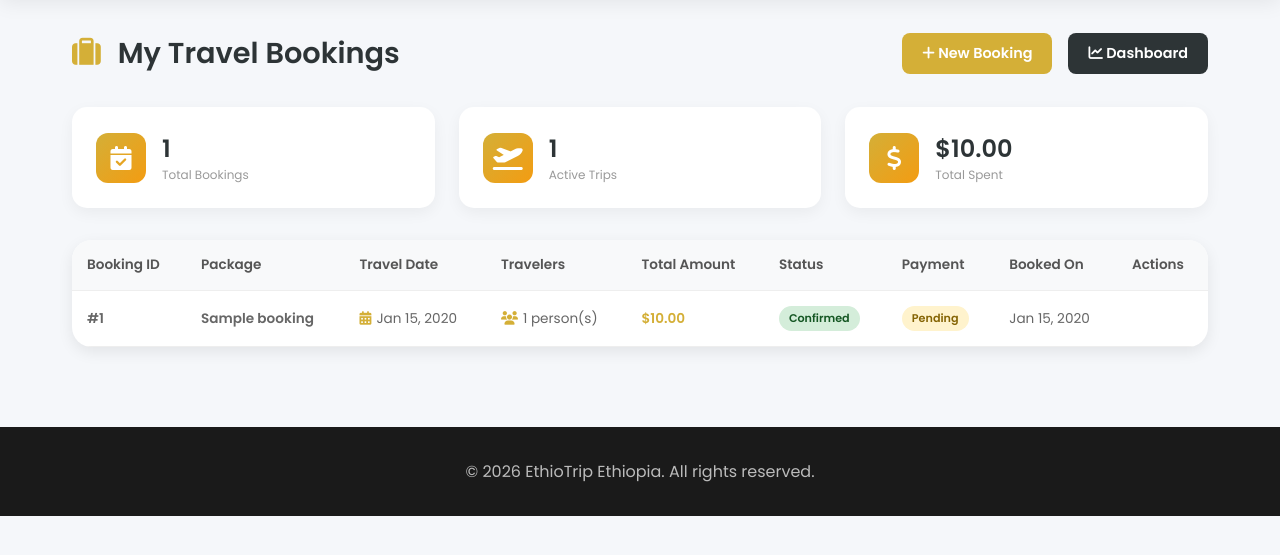
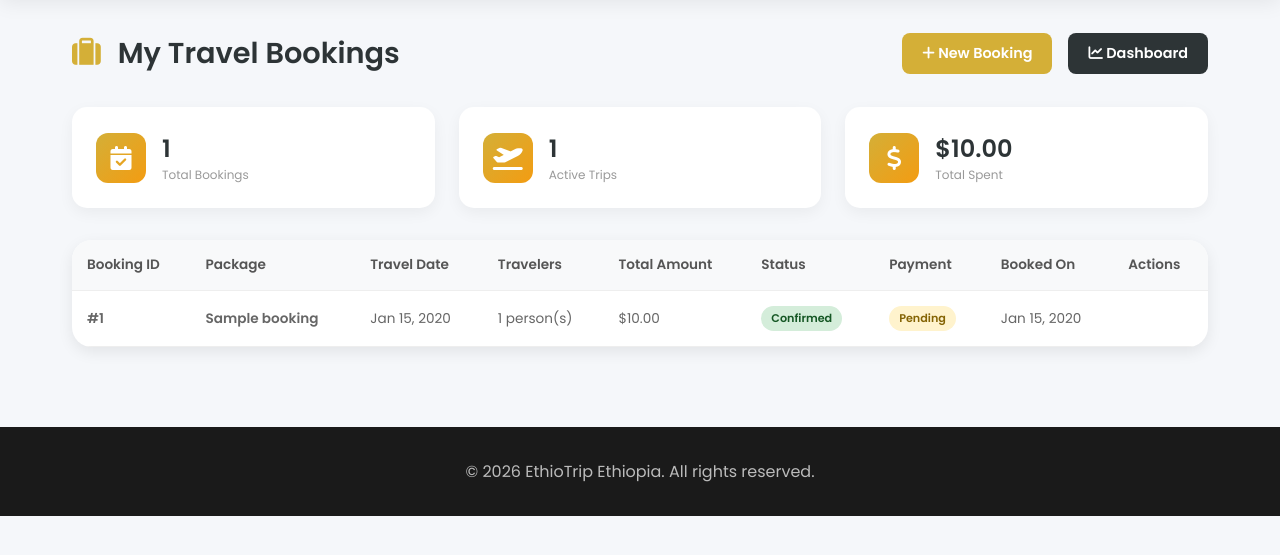
Before and after one commit to Solomon-Academic/EthioTrip, a PHP site: page /bookings.php in a window 1280 px wide. Shown: the part 67-622 px from the top of the page. Run offline with PHP 8.4, Linux system fonts and the light colour scheme; a user stored in the database is signed in; tables that the repository leaves empty hold one stand-in row (values such as "Sample post").

Commit message:
Update bookings.php

```diff
--- a/backend/bookings.php
+++ b/backend/bookings.php
@@ -16,23 +16,25 @@ $query = "SELECT * FROM bookings WHERE user_id = ? ORDER BY created_at DESC";
 $stmt = mysqli_prepare($conn, $query);
 mysqli_stmt_bind_param($stmt, "i", $user_id);
 mysqli_stmt_execute($stmt);
-$bookings = mysqli_stmt_get_result($stmt);
+$result = mysqli_stmt_get_result($stmt);
 
-// Calculate stats
+// Store data in array
+$bookings = [];
 $total_bookings = 0;
 $total_spent = 0;
 $active_bookings = 0;
 
-if ($bookings && mysqli_num_rows($bookings) > 0) {
-    mysqli_data_seek($bookings, 0);
-    while($stat = mysqli_fetch_assoc($bookings)) {
+if ($result && mysqli_num_rows($result) > 0) {
+    while ($row = mysqli_fetch_assoc($result)) {
+        $bookings[] = $row;
+
         $total_bookings++;
-        $total_spent += $stat['final_amount'];
-        if ($stat['status'] == 'confirmed') {
+        $total_spent += $row['final_amount'];
+
+        if ($row['status'] == 'confirmed') {
             $active_bookings++;
         }
     }
-    mysqli_data_seek($bookings, 0);
 }
 ?>
 
@@ -139,6 +141,7 @@ if ($bookings && mysqli_num_rows($bookings) > 0) {
                     <p>Total Bookings</p>
                 </div>
             </div>
+
             <div class="stat-card">
                 <div class="stat-icon"><i class="fas fa-plane-departure"></i></div>
                 <div class="stat-info">
@@ -146,6 +149,7 @@ if ($bookings && mysqli_num_rows($bookings) > 0) {
                     <p>Active Trips</p>
                 </div>
             </div>
+
             <div class="stat-card">
                 <div class="stat-icon"><i class="fas fa-dollar-sign"></i></div>
                 <div class="stat-info">
@@ -155,7 +159,7 @@ if ($bookings && mysqli_num_rows($bookings) > 0) {
             </div>
         </div>
 
-        <?php if ($bookings && mysqli_num_rows($bookings) > 0): ?>
+        <?php if (count($bookings) > 0): ?>
             <div class="bookings-table">
                 <table>
                     <thead>
@@ -172,13 +176,13 @@ if ($bookings && mysqli_num_rows($bookings) > 0) {
                         </tr>
                     </thead>
                     <tbody>
-                        <?php while($booking = mysqli_fetch_assoc($bookings)): ?>
+                        <?php foreach($bookings as $booking): ?>
                         <tr>
                             <td><span style="font-weight: 600;">#<?php echo $booking['id']; ?></span></td>
                             <td><strong><?php echo htmlspecialchars($booking['package_name']); ?></strong></td>
-                            <td><i class="fas fa-calendar-alt" style="color: #d4af37; margin-right: 5px;"></i><?php echo date('M d, Y', strtotime($booking['travel_date'])); ?></td>
-                            <td><i class="fas fa-users" style="color: #d4af37; margin-right: 5px;"></i><?php echo $booking['number_of_travelers']; ?> person(s)</td>
-                            <td><span style="color: #d4af37; font-weight: 600;">$<?php echo number_format($booking['final_amount'], 2); ?></span></td>
+                            <td><?php echo date('M d, Y', strtotime($booking['travel_date'])); ?></td>
+                            <td><?php echo $booking['number_of_travelers']; ?> person(s)</td>
+                            <td>$<?php echo number_format($booking['final_amount'], 2); ?></td>
                             <td><span class="status status-<?php echo $booking['status']; ?>"><?php echo ucfirst($booking['status']); ?></span></td>
                             <td><span class="status status-<?php echo $booking['payment_status']; ?>"><?php echo ucfirst($booking['payment_status']); ?></span></td>
                             <td><?php echo date('M d, Y', strtotime($booking['created_at'])); ?></td>
@@ -189,7 +193,7 @@ if ($bookings && mysqli_num_rows($bookings) > 0) {
                                 <?php endif; ?>
                              </td>
                         </tr>
-                        <?php endwhile; ?>
+                        <?php endforeach; ?>
                     </tbody>
                 </table>
             </div>
@@ -197,8 +201,7 @@ if ($bookings && mysqli_num_rows($bookings) > 0) {
             <div class="empty-state">
                 <i class="fas fa-suitcase"></i>
                 <p>You haven't made any bookings yet.</p>
-                <p style="font-size: 0.8rem; margin-top: 5px;">Start your Ethiopian adventure today!</p>
-                <a href="../frontend/packages.html" class="btn-primary" style="margin-top: 1rem;"><i class="fas fa-search"></i> Browse Packages</a>
+                <a href="../frontend/packages.html" class="btn-primary">Browse Packages</a>
             </div>
         <?php endif; ?>
     </div>
```
